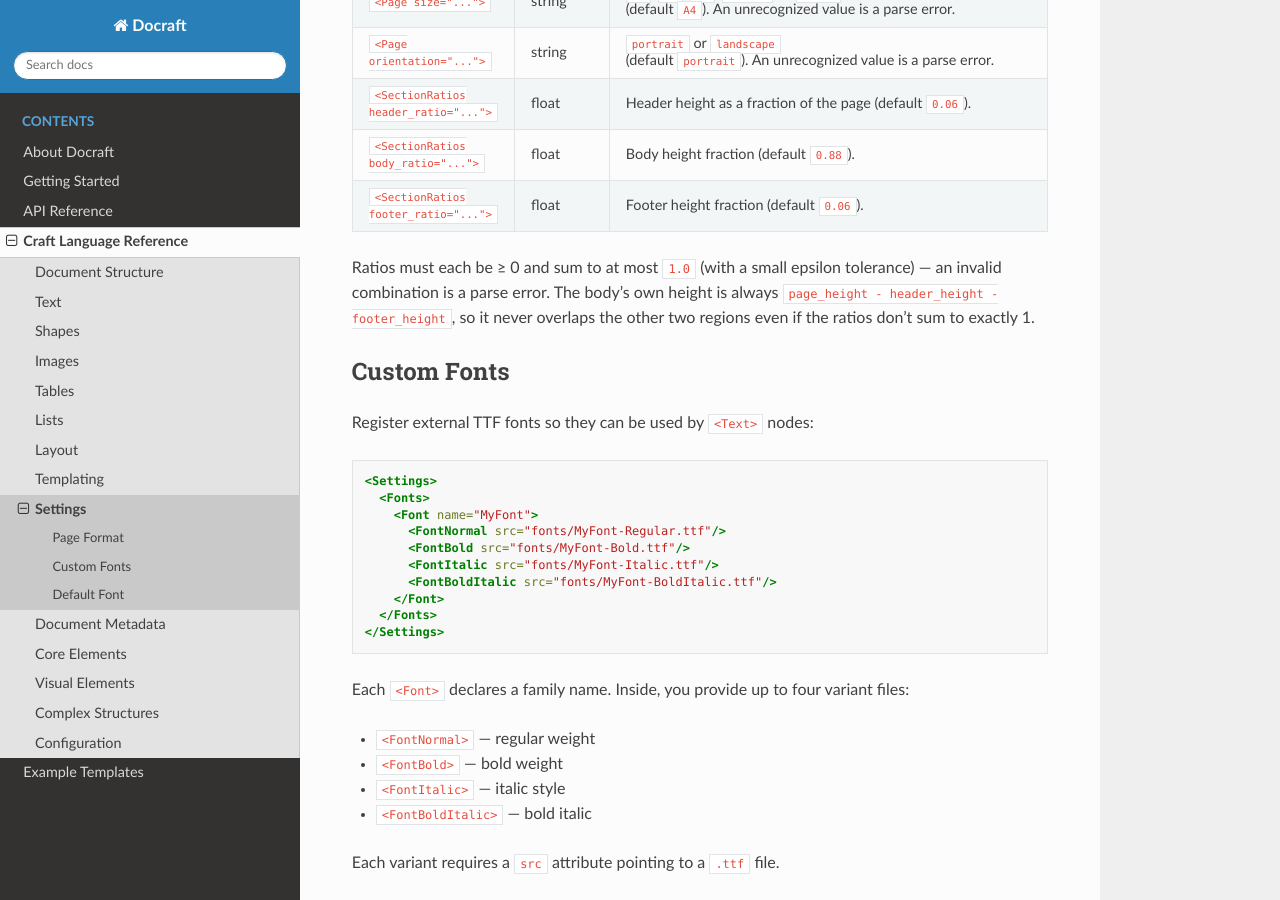
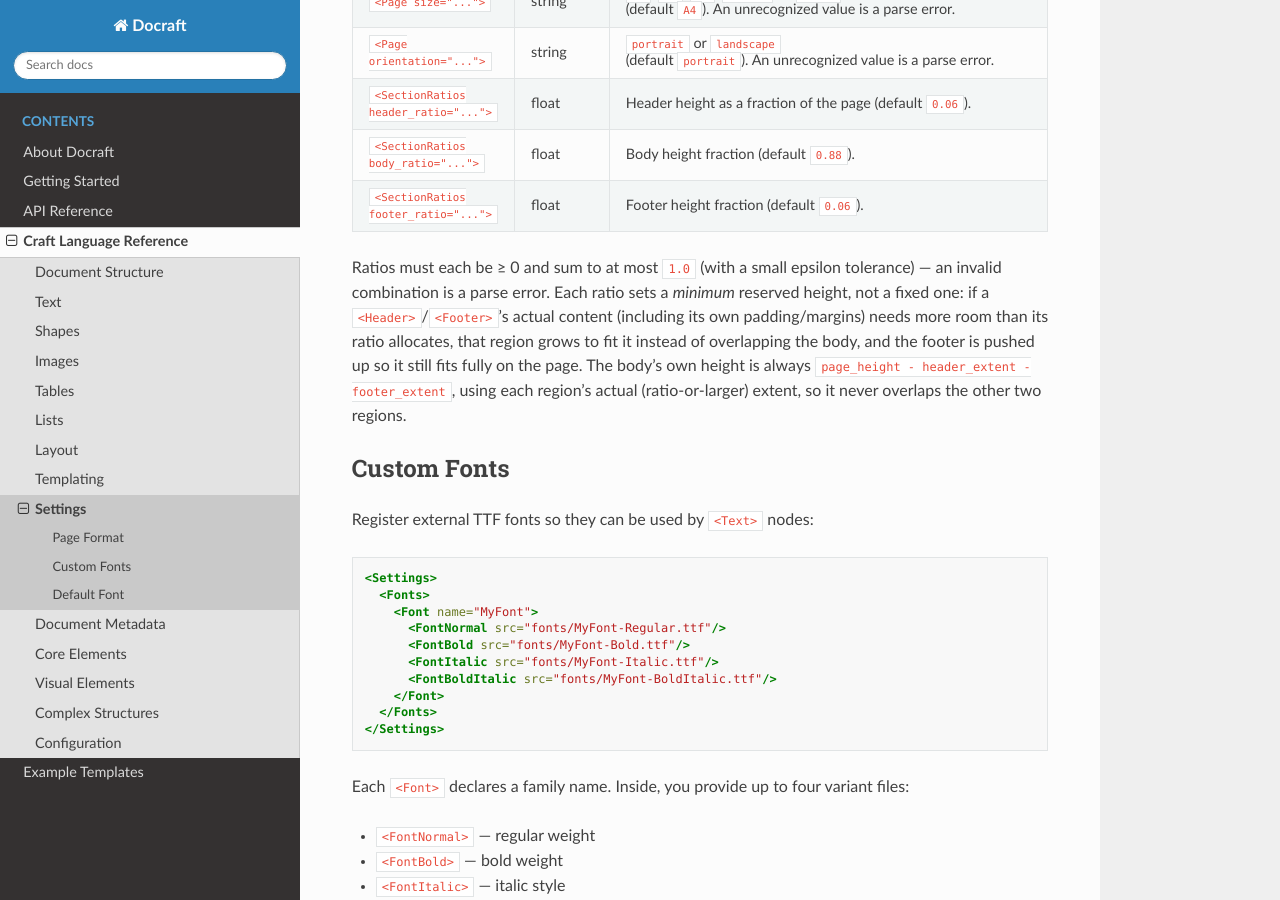
Before and after one commit to Cadons/Docraft, a Sphinx documentation site: the page built from doc/source/craft_language/settings.rst, in a window 1280 px wide and 900 px high, scrolled down 537 px. Built offline with Sphinx 7.4.7 and the Read the Docs theme 3.1.0, drawn with Linux system fonts in a browser that asks for light colours.

Commit message:
fix(loom): reconcile Header/Footer extent with actual content height
header_ratio_/footer_ratio_ only ever reserved page_height * ratio,
with no check against the region's real measured height -- now that
padding/margins genuinely grow content, a tightly-tuned ratio let the
header bleed into the body, and let the footer run off the bottom of
the page. Ratios are now treated as a minimum: each region's actual
extent (content + margins) grows the reservation when it exceeds the
ratio, and the footer's top position is computed from its own
pre-measured height so it always stays fully on the page.

```diff
--- a/doc/source/craft_language/settings.rst
+++ b/doc/source/craft_language/settings.rst
@@ -43,9 +43,14 @@
      - Footer height fraction (default ``0.06``).
 
 Ratios must each be ≥ 0 and sum to at most ``1.0`` (with a small epsilon
-tolerance) — an invalid combination is a parse error. The body's own height
-is always ``page_height - header_height - footer_height``, so it never
-overlaps the other two regions even if the ratios don't sum to exactly 1.
+tolerance) — an invalid combination is a parse error. Each ratio sets a
+*minimum* reserved height, not a fixed one: if a ``<Header>``/``<Footer>``'s
+actual content (including its own padding/margins) needs more room than its
+ratio allocates, that region grows to fit it instead of overlapping the body,
+and the footer is pushed up so it still fits fully on the page. The body's
+own height is always ``page_height - header_extent - footer_extent``, using
+each region's actual (ratio-or-larger) extent, so it never overlaps the
+other two regions.
 
 Custom Fonts
 ------------
```
Also changed, not shown: 2 other files.
